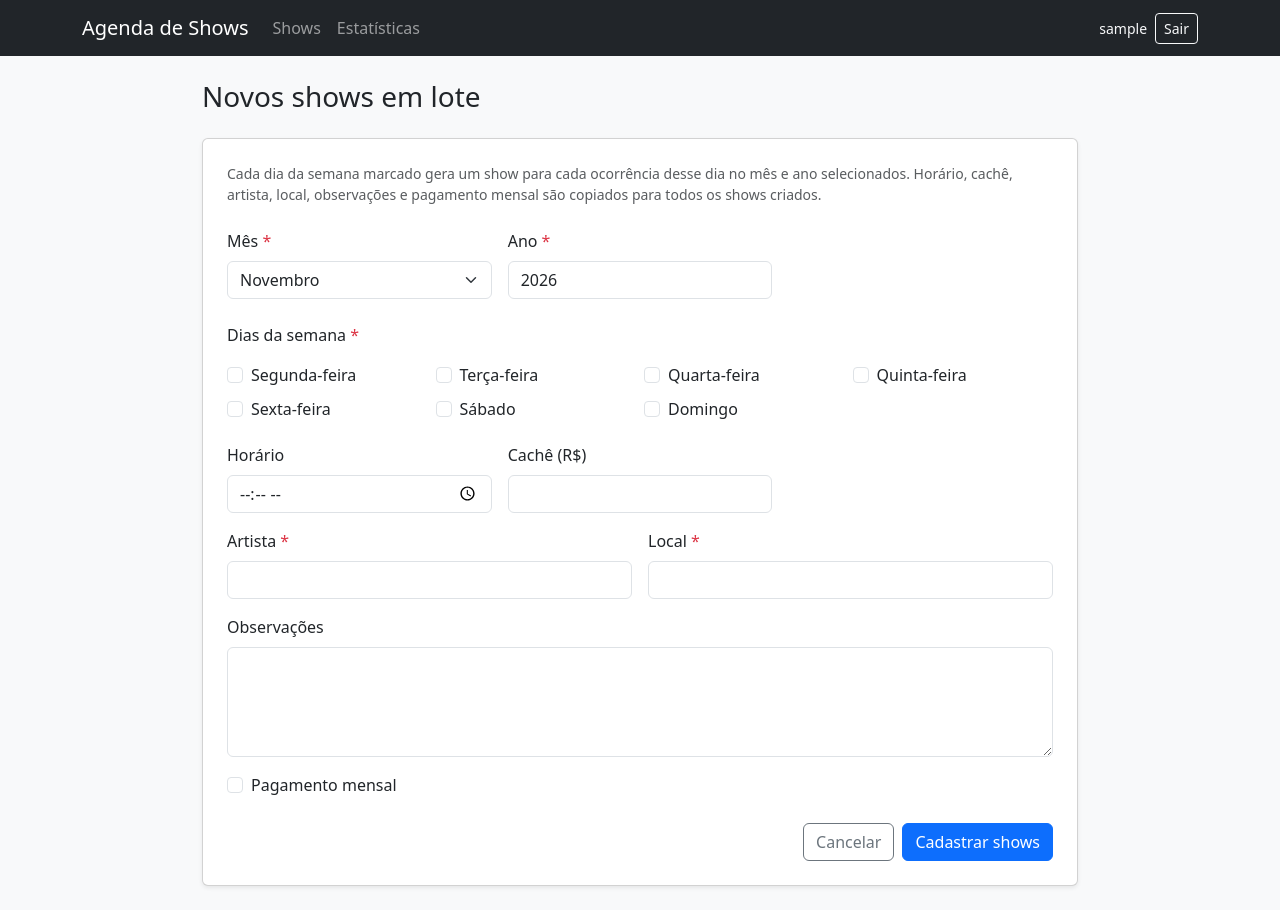
After one commit to rafarodriguespiano-maker/agendashows, a Spring Boot app: page /shows/lote in a window 1280 px wide. The commit adds this page. Run offline with Spring Boot 4, Linux system fonts and the light colour scheme; the visitor is signed in with stand-in values (Sample User, id 1); data that the repository does not hold is empty; some of the project's set-up classes (security, data sources, template engines, error pages and the like) are left out, and stand-ins take their place; some libraries are stand-ins or nearby versions.

Commit message:
feat(shows): Adiciona cadastro de shows em lote
- Cria ShowLoteForm com validação de mês, ano, dias da semana e dados do show
- Implementa criarEmLote no ShowService, gerando um show por ocorrência dos dias selecionados
- Adiciona rotas GET e POST /shows/lote no ShowController e template shows/lote.html
- Inclui botão "Novos em lote" na listagem de shows
- Redireciona login e raiz para /estatisticas e remove link "Novo show" do navbar
- Atualiza README e ajusta AuthenticationTest
- Adiciona ShowLoteControllerTest

```diff
--- a/src/main/java/com/example/agendashows/config/SecurityConfig.java
+++ b/src/main/java/com/example/agendashows/config/SecurityConfig.java
@@ -22,7 +22,7 @@ public class SecurityConfig {
                 .formLogin(login -> login
                         .loginPage(ENTRAR)
                         .loginProcessingUrl(ENTRAR)
-                        .defaultSuccessUrl("/shows", true)
+                        .defaultSuccessUrl("/estatisticas", true)
                         .failureUrl(ENTRAR + "?erro")
                         .permitAll())
                 .logout(logout -> logout
--- a/src/main/java/com/example/agendashows/show/controller/ShowController.java
+++ b/src/main/java/com/example/agendashows/show/controller/ShowController.java
@@ -3,6 +3,8 @@ package com.example.agendashows.show.controller;
 import com.example.agendashows.common.Meses;
 import com.example.agendashows.show.dto.ShowFilter;
 import com.example.agendashows.show.dto.ShowForm;
+import com.example.agendashows.show.dto.ShowLoteForm;
+import com.example.agendashows.show.entity.Show;
 import com.example.agendashows.show.entity.enums.StatusPagamento;
 import com.example.agendashows.show.exception.ShowNotFoundException;
 import com.example.agendashows.show.service.ShowService;
@@ -22,6 +24,7 @@ import org.springframework.web.bind.annotation.*;
 import org.springframework.web.servlet.mvc.support.RedirectAttributes;
 
 import java.time.LocalDate;
+import java.time.YearMonth;
 import java.util.ArrayList;
 import java.util.List;
 import java.util.Locale;
@@ -32,6 +35,7 @@ import java.util.Locale;
 public class ShowController {
 
     private static final String VIEW_FORMULARIO = "shows/form";
+    private static final String VIEW_LOTE = "shows/lote";
     private static final String FLASH_MENSAGEM = "mensagem";
     private static final String FLASH_ERRO = "erro";
     private static final String REDIRECT_SHOWS = "redirect:/shows";
@@ -74,6 +78,38 @@ public class ShowController {
         model.addAttribute("formulario", new ShowForm());
         adicionarFiltroAoModelo(mes, ano, model);
         return VIEW_FORMULARIO;
+    }
+
+    @GetMapping("/lote")
+    public String novoEmLote(@RequestParam(required = false) Integer mes,
+                             @RequestParam(required = false) Integer ano,
+                             Model model) {
+        ShowLoteForm formulario = new ShowLoteForm();
+        YearMonth atual = YearMonth.now();
+        formulario.setMes(mes != null && mes >= 1 && mes <= 12 ? mes : atual.getMonthValue());
+        formulario.setAno(ano != null && ano >= 1 && ano <= 9999 ? ano : atual.getYear());
+        model.addAttribute("formulario", formulario);
+        model.addAttribute("meses", Meses.nomes());
+        adicionarFiltroAoModelo(formulario.getMes(), formulario.getAno(), model);
+        return VIEW_LOTE;
+    }
+
+    @PostMapping("/lote")
+    public String criarEmLote(@Valid @ModelAttribute("formulario") ShowLoteForm formulario,
+                              BindingResult resultado,
+                              RedirectAttributes redirecionamento,
+                              Model model) {
+        if (resultado.hasErrors()) {
+            model.addAttribute("meses", Meses.nomes());
+            adicionarFiltroAoModelo(formulario.getMes(), formulario.getAno(), model);
+            return VIEW_LOTE;
+        }
+        List<Show> criados = showService.criarEmLote(formulario);
+        String mensagem = criados.size() == 1
+                ? "1 show cadastrado com sucesso."
+                : criados.size() + " shows cadastrados com sucesso.";
+        redirecionamento.addFlashAttribute(FLASH_MENSAGEM, mensagem);
+        return redirecionarParaLista(formulario.getMes(), formulario.getAno());
     }
 
     @PostMapping
--- a/src/main/java/com/example/agendashows/user/controller/AuthController.java
+++ b/src/main/java/com/example/agendashows/user/controller/AuthController.java
@@ -8,7 +8,7 @@ public class AuthController {
 
     @GetMapping("/")
     public String raiz() {
-        return "redirect:/shows";
+        return "redirect:/estatisticas";
     }
 
     @GetMapping("/entrar")
--- a/src/main/resources/templates/fragments/base.html
+++ b/src/main/resources/templates/fragments/base.html
@@ -9,10 +9,9 @@
 <body>
 <nav th:fragment="navbar" class="navbar navbar-expand navbar-dark bg-dark">
     <div class="container">
-        <a class="navbar-brand" th:href="@{/shows}">Agenda de Shows</a>
+        <a class="navbar-brand" th:href="@{/estatisticas}">Agenda de Shows</a>
         <div class="navbar-nav me-auto">
             <a class="nav-link" th:href="@{/shows(mes=${mes},ano=${ano})}">Shows</a>
-            <a class="nav-link" th:href="@{/shows/novo(mes=${mes},ano=${ano})}">Novo show</a>
             <a class="nav-link" th:href="@{/estatisticas(mes=${mes},ano=${ano})}">Estatísticas</a>
         </div>
         <form th:action="@{/sair}" method="post" class="d-flex align-items-center gap-2">
--- a/src/main/resources/templates/shows/list.html
+++ b/src/main/resources/templates/shows/list.html
@@ -9,7 +9,10 @@
 
     <div class="d-flex justify-content-between align-items-center mb-3">
         <h1 class="h3 mb-0">Agenda de shows</h1>
-        <a class="btn btn-primary" th:href="@{/shows/novo(mes=${filtro.mes},ano=${filtro.ano})}">Novo show</a>
+        <div class="d-flex gap-2">
+            <a class="btn btn-outline-primary" th:href="@{/shows/lote(mes=${filtro.mes},ano=${filtro.ano})}">Novos em lote</a>
+            <a class="btn btn-primary" th:href="@{/shows/novo(mes=${filtro.mes},ano=${filtro.ano})}">Novo show</a>
+        </div>
     </div>
 
     <div class="card shadow-sm mb-4">
--- /dev/null
+++ b/src/main/resources/templates/shows/lote.html
@@ -0,0 +1,138 @@
+<!DOCTYPE html>
+<html lang="pt-BR" xmlns:th="http://www.thymeleaf.org">
+<head th:replace="~{fragments/base :: header('Novos shows em lote')}"></head>
+<body class="bg-light">
+<nav th:replace="~{fragments/base :: navbar}"></nav>
+
+<main class="container py-4" style="max-width: 900px;">
+    <div th:replace="~{fragments/base :: messages}"></div>
+
+    <h1 class="h3 mb-4">Novos shows em lote</h1>
+
+    <div class="card shadow-sm">
+        <div class="card-body p-4">
+            <form th:action="@{/shows/lote}" method="post" th:object="${formulario}">
+                <p class="text-muted small mb-4">
+                    Cada dia da semana marcado gera um show para cada ocorrência desse dia no mês e ano
+                    selecionados. Horário, cachê, artista, local, observações e pagamento mensal são copiados
+                    para todos os shows criados.
+                </p>
+
+                <div class="row g-3">
+                    <div class="col-md-4">
+                        <label for="mes" class="form-label">Mês <span class="text-danger">*</span></label>
+                        <select id="mes" class="form-select" th:field="*{mes}"
+                                th:classappend="${#fields.hasErrors('mes')} ? 'is-invalid'">
+                            <option value="">Selecione</option>
+                            <option th:each="opcao : ${meses}" th:value="${opcao.key}" th:text="${opcao.value}"></option>
+                        </select>
+                        <div class="invalid-feedback" th:errors="*{mes}"></div>
+                    </div>
+                    <div class="col-md-4">
+                        <label for="ano" class="form-label">Ano <span class="text-danger">*</span></label>
+                        <input type="number" id="ano" class="form-control" min="1" max="9999" th:field="*{ano}"
+                               th:classappend="${#fields.hasErrors('ano')} ? 'is-invalid'">
+                        <div class="invalid-feedback" th:errors="*{ano}"></div>
+                    </div>
+                </div>
+
+                <fieldset class="mt-4">
+                    <legend class="form-label fs-6">Dias da semana <span class="text-danger">*</span></legend>
+                    <div class="row g-2">
+                        <div class="col-6 col-md-3">
+                            <div class="form-check">
+                                <input type="checkbox" id="segunda" class="form-check-input" th:field="*{segunda}">
+                                <label for="segunda" class="form-check-label">Segunda-feira</label>
+                            </div>
+                        </div>
+                        <div class="col-6 col-md-3">
+                            <div class="form-check">
+                                <input type="checkbox" id="terca" class="form-check-input" th:field="*{terca}">
+                                <label for="terca" class="form-check-label">Terça-feira</label>
+                            </div>
+                        </div>
+                        <div class="col-6 col-md-3">
+                            <div class="form-check">
+                                <input type="checkbox" id="quarta" class="form-check-input" th:field="*{quarta}">
+                                <label for="quarta" class="form-check-label">Quarta-feira</label>
+                            </div>
+                        </div>
+                        <div class="col-6 col-md-3">
+                            <div class="form-check">
+                                <input type="checkbox" id="quinta" class="form-check-input" th:field="*{quinta}">
+                                <label for="quinta" class="form-check-label">Quinta-feira</label>
+                            </div>
+                        </div>
+                        <div class="col-6 col-md-3">
+                            <div class="form-check">
+                                <input type="checkbox" id="sexta" class="form-check-input" th:field="*{sexta}">
+                                <label for="sexta" class="form-check-label">Sexta-feira</label>
+                            </div>
+                        </div>
+                        <div class="col-6 col-md-3">
+                            <div class="form-check">
+                                <input type="checkbox" id="sabado" class="form-check-input" th:field="*{sabado}">
+                                <label for="sabado" class="form-check-label">Sábado</label>
+                            </div>
+                        </div>
+                        <div class="col-6 col-md-3">
+                            <div class="form-check">
+                                <input type="checkbox" id="domingo" class="form-check-input" th:field="*{domingo}">
+                                <label for="domingo" class="form-check-label">Domingo</label>
+                            </div>
+                        </div>
+                    </div>
+                    <div class="text-danger small mt-1" th:if="${#fields.hasErrors('aoMenosUmDiaSelecionado')}"
+                         th:errors="*{aoMenosUmDiaSelecionado}"></div>
+                </fieldset>
+
+                <div class="row g-3 mt-1">
+                    <div class="col-md-4">
+                        <label for="horario" class="form-label">Horário</label>
+                        <input type="time" id="horario" class="form-control" th:field="*{horario}">
+                    </div>
+                    <div class="col-md-4">
+                        <label for="cache" class="form-label">Cachê (R$)</label>
+                        <input type="number" id="cache" class="form-control" step="0.01" min="0" th:field="*{cache}"
+                               th:classappend="${#fields.hasErrors('cache')} ? 'is-invalid'">
+                        <div class="invalid-feedback" th:errors="*{cache}"></div>
+                    </div>
+
+                    <div class="col-md-6">
+                        <label for="artista" class="form-label">Artista <span class="text-danger">*</span></label>
+                        <input type="text" id="artista" class="form-control" maxlength="150" th:field="*{artista}"
+                               th:classappend="${#fields.hasErrors('artista')} ? 'is-invalid'">
+                        <div class="invalid-feedback" th:errors="*{artista}"></div>
+                    </div>
+                    <div class="col-md-6">
+                        <label for="local" class="form-label">Local <span class="text-danger">*</span></label>
+                        <input type="text" id="local" class="form-control" maxlength="200" th:field="*{local}"
+                               th:classappend="${#fields.hasErrors('local')} ? 'is-invalid'">
+                        <div class="invalid-feedback" th:errors="*{local}"></div>
+                    </div>
+
+                    <div class="col-12">
+                        <label for="observacoes" class="form-label">Observações</label>
+                        <textarea id="observacoes" class="form-control" rows="4" th:field="*{observacoes}"
+                                  th:classappend="${#fields.hasErrors('observacoes')} ? 'is-invalid'"></textarea>
+                        <div class="invalid-feedback" th:errors="*{observacoes}"></div>
+                    </div>
+
+                    <div class="col-md-6">
+                        <div class="form-check">
+                            <input type="checkbox" id="pagamentoMensal" class="form-check-input" th:field="*{pagamentoMensal}">
+                            <label for="pagamentoMensal" class="form-check-label">Pagamento mensal</label>
+                        </div>
+                    </div>
+                </div>
+
+                <div class="d-flex justify-content-end gap-2 mt-4">
+                    <a class="btn btn-outline-secondary" th:href="@{/shows(mes=${mes},ano=${ano})}">Cancelar</a>
+                    <button type="submit" class="btn btn-primary">Cadastrar shows</button>
+                </div>
+            </form>
+        </div>
+    </div>
+</main>
+</body>
+</html>
```
Also changed, not shown: src/main/java/com/example/agendashows/show/dto/ShowLoteForm.java (added, +103 -0 lines), src/main/java/com/example/agendashows/show/service/ShowService.java (+36 -0 lines), README.md, 2 other files.
